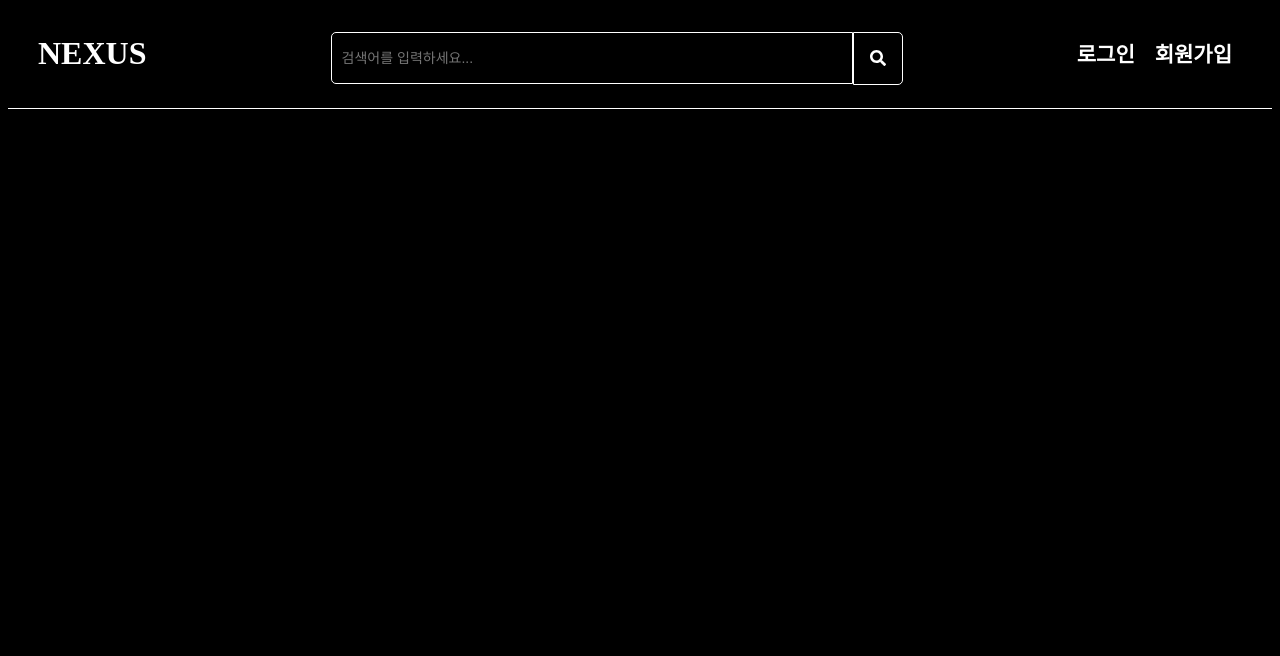
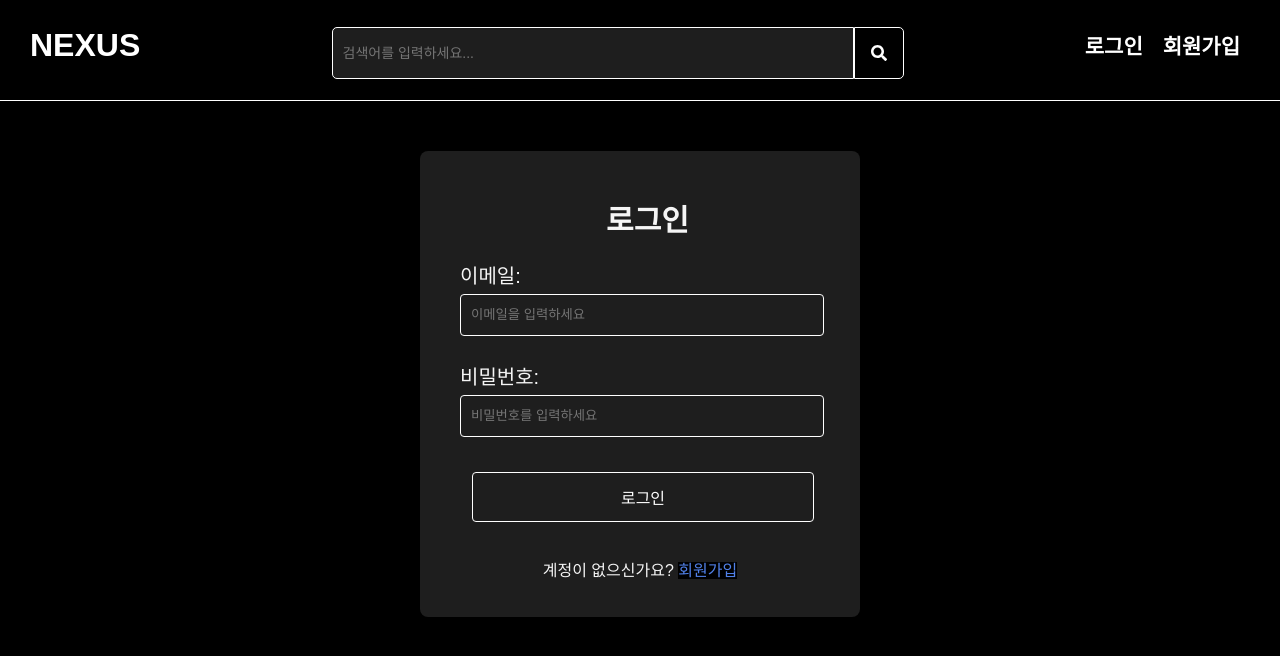
Before and after one commit to Zackdokong/Nexus, a React (Vite) app: page /login in a window 1280 px wide. Shown: the top 656 px of the page. Built offline with nearby package versions, Linux system fonts and the light colour scheme.

Commit message:
로그인 만듬, 헤더에서 닉네임으로 환영인사 표시하도록 함

```diff
--- a/src/components/header.css
+++ b/src/components/header.css
@@ -35,7 +35,7 @@
     font-size: 14px;
 }
 .search-button {
-    height: 53px; /* 검색창과 높이 맞추기 */
+    height: 52px; /* 검색창과 높이 맞추기 */
     width: 50px; /* 버튼 크기 조절 */
     border: solid white;
     border-width: 1px;
@@ -47,6 +47,7 @@
     border-radius: 0 5px 5px 0; /* 오른쪽 모서리만 둥글게 */
     cursor: pointer;
     transition: background-color 0.3s ease;
+    margin-top: 6px;
 }
 
 .search-button:hover {
--- a/src/components/header.tsx
+++ b/src/components/header.tsx
@@ -1,22 +1,21 @@
-import { useState, useEffect } from 'react'; // React Hooks
+import { useState, useEffect } from 'react';
 import './header.css';
-import { FaSearch } from 'react-icons/fa'; // Font Awesome 아이콘
-import { Link, useNavigate } from 'react-router-dom'; // Link 추가 및 useNavigate
-import supabase from '../../supabase'
+import { FaSearch } from 'react-icons/fa';
+import { Link, useNavigate } from 'react-router-dom';
+import supabase from '../../supabase';
 
 function Header() {
-  const [user, setUser] = useState<any>(null); // 로그인된 사용자 상태
-  const navigate = useNavigate(); // useNavigate 추가
+  const [user, setUser] = useState<any>(null);
+  const navigate = useNavigate();
 
   useEffect(() => {
     const getUser = async () => {
-      // 로그인 상태인지 확인
       const { data: { session } } = await supabase.auth.getSession();
       if (session) {
-        const { data } = await supabase.auth.getUser();
-        setUser(data); // 사용자 정보 저장
+        const { user } = session;
+        setUser(user); // 세션에서 사용자 정보 저장
       } else {
-        setUser(null); // 로그인되지 않은 경우 null 설정
+        setUser(null);
       }
     };
 
@@ -24,7 +23,7 @@ function Header() {
 
     const { data: authListener } = supabase.auth.onAuthStateChange(
       (event, session) => {
-        setUser(session?.user || null); // 로그인 상태 변경 시 사용자 정보 갱신
+        setUser(session?.user || null);
       }
     );
 
@@ -34,15 +33,15 @@ function Header() {
   }, []);
 
   const handleLogout = async () => {
-    await supabase.auth.signOut(); // Supabase에서 로그아웃
-    setUser(null); // 사용자 상태 초기화
-    navigate('/'); // 로그아웃 후 로그인 페이지로 리디렉션
+    await supabase.auth.signOut();
+    setUser(null);
+    navigate('/');
   };
 
   return (
     <div className="wrapper">
       <div className="logo-wrapper">
-        <Link to="/" className="logo"><h1>NEXUS</h1></Link> {/* 로고 클릭 시 홈으로 이동 */}
+        <Link to="/" className="logo"><h1>NEXUS</h1></Link>
       </div>
       <div className="search-wrapper">
         <input
@@ -57,13 +56,13 @@ function Header() {
       {
         user ? (
           <div className="account-wrapper">
-            {/* 로그인된 사용자 정보 표시 */}
-            <h2 className="welcome">환영합니다, {user?.metadata?.display_name || user?.email}</h2>
-            <h2 className="logout" onClick={handleLogout}>로그아웃</h2> {/* 로그아웃 버튼 클릭 시 handleLogout 함수 호출 */}
+            <h2 className="welcome">
+              환영합니다, {user.user_metadata?.displayName || user.email}님!
+            </h2>
+            <h2 className="logout" onClick={handleLogout}>로그아웃</h2>
           </div>
         ) : (
           <div className="account-wrapper">
-            {/* 로그인되지 않은 경우 로그인 및 회원가입 버튼 표시 */}
             <Link to="/login" className="login"><h2>로그인</h2></Link>
             <Link to="/signup" className="signup"><h2>회원가입</h2></Link>
           </div>
--- /dev/null
+++ b/src/components/login.css
@@ -0,0 +1,107 @@
+body {
+    font-family: Arial, sans-serif;
+    margin: 0;
+    padding: 0;
+    background-color: #1e1e1e; /* 어두운 배경 */
+    color: #f5f5f5; /* 밝은 텍스트 색상 */
+  }
+
+  .login-container {
+    width: 100%;
+    max-width: 400px;
+    margin: 50px auto;
+    background-color: #1e1e1e; /* 어두운 컨테이너 배경 */
+    padding: 20px;
+    border-radius: 8px;
+    box-shadow: 0 4px 8px rgba(0, 0, 0, 0.2);
+  }
+
+  .login-title {
+    text-align: center;
+    margin-bottom: 20px;
+    font-size: 30px;
+    margin-left: 15px;
+    background-color: #1e1e1e;
+  }
+
+  .login-form {
+    display: flex;
+    flex-direction: column;
+    background-color: #1e1e1e;
+    margin-left: 20px;
+  }
+
+  label {
+    background-color: #1e1e1e;
+    margin-bottom: 25px;
+    font-size: 20px;
+  }
+
+  input {
+    width: 90%;
+    padding: 10px;
+    height: 20px;
+    margin-top: 5px;
+    border: 1px solid white;
+    border-radius: 4px;
+    background-color: #1e1e1e;
+    color: #f5f5f5;
+  }
+
+  input:focus {
+    border:2px solid white;
+    outline: none;
+  }
+
+  .login-button {
+    width: 100%;
+    padding: 12px;
+    margin-top: 10px;
+    margin-left: 12px;
+    margin-bottom: 20px;
+    background-color: #1e1e1e;
+    justify-self: center;
+    color: white;
+    border: 1px solid white;
+    border-radius: 4px;
+    font-size: 16px;
+    cursor: pointer;
+    width: 90%;
+    transition: background-color 0.3s ease;
+  }
+
+  .login-button:hover {
+    background-color: #888;
+  }
+
+  .error-message {
+    color: red;
+    font-size: 16px;
+    margin-bottom: 10px;
+    text-align: center;
+    margin-right: 35px;
+  }
+
+  .success-message {
+    color: rgb(21, 236, 21);
+    font-size: 16px;
+    margin-bottom: 10px;
+    text-align: center;
+    margin-right: 35px;
+  }
+
+  .signup-link {
+    background-color: #1e1e1e;
+    text-align: center;
+    margin-top: 15px;
+    font-size: 16px;
+  }
+
+  .signup-link a {
+    color: #5181e9;
+    text-decoration: none;
+  }
+
+  .signup-link a:hover {
+    text-decoration: underline;
+  }
--- a/src/components/login.tsx
+++ b/src/components/login.tsx
@@ -1,12 +1,77 @@
-import "./signup.css";
+import "./login.css";
 import Header from "./header";
 import { useState } from "react";
+import { useNavigate } from "react-router-dom"; // React Router의 useNavigate 훅
 import supabase from "../../supabase";
 
 function LogIn() {
+  const [email, setEmail] = useState("");
+  const [password, setPassword] = useState("");
+  const [error, setError] = useState("");
+  const [success, setSuccess] = useState("");
+
+  const navigate = useNavigate(); // 리다이렉션을 위해 useNavigate 훅 사용
+
+  const handleLogIn = async (e: React.FormEvent) => {
+    e.preventDefault();
+
+    const { error } = await supabase.auth.signInWithPassword({
+      email,
+      password,
+    });
+
+    if (error) {
+      setError("비밀번호 혹은 이메일이 다릅니다");
+      setSuccess("");
+    } else {
+      setSuccess("로그인 성공! 환영합니다.");
+      setError("");
+      setEmail("");
+      setPassword("");
+
+      // 2초 후 홈으로 리다이렉션
+      setTimeout(() => {
+        navigate("/");
+      }, 0);
+    }
+  };
+
   return (
     <>
       <Header />
+      <div className="login-container">
+        <h2 className="login-title">로그인</h2>
+        <form className="login-form" onSubmit={handleLogIn}>
+          {error && <p className="error-message">{error}</p>}
+          {success && <p className="success-message">{success}</p>}
+          <label>
+            이메일:
+            <input
+              type="email"
+              value={email}
+              onChange={(e) => setEmail(e.target.value)}
+              placeholder="이메일을 입력하세요"
+              required
+            />
+          </label>
+          <label>
+            비밀번호:
+            <input
+              type="password"
+              value={password}
+              onChange={(e) => setPassword(e.target.value)}
+              placeholder="비밀번호를 입력하세요"
+              required
+            />
+          </label>
+          <button type="submit" className="login-button">
+            로그인
+          </button>
+        </form>
+        <p className="signup-link">
+          계정이 없으신가요? <a href="/signup">회원가입</a>
+        </p>
+      </div>
     </>
   );
 }
--- a/src/components/signup.css
+++ b/src/components/signup.css
@@ -4,7 +4,7 @@
     margin: 50px auto;
     padding: 20px;
     background-color: #1e1e1e;
-    border: 1px solid white;
+    border: none;
     border-radius: 10px;
     color: white;
     box-shadow: 0 4px 8px rgba(0, 0, 0, 0.2);
@@ -14,7 +14,7 @@
   .signup-title {
     background-color: #1e1e1e;
     text-align: center;
-    font-size: 24px;
+    font-size: 30px;
     margin-bottom: 20px;
   }
 
@@ -28,9 +28,9 @@
 
   /* 라벨과 입력 필드 */
   .signup-form label {
-    margin-bottom: 15px;
+    margin-bottom: 20px;
     margin-left: 25px;
-    font-size: 16px;
+    font-size: 20px;
     background-color: #1e1e1e;
   }
 
@@ -43,6 +43,7 @@
     background-color: #1e1e1e;
     color: white;
     font-size: 14px;
+    height: 20px;
   }
 
   .signup-form input::placeholder {
@@ -54,13 +55,14 @@
     margin-top: 20px;
     padding: 10px 20px;
     border: solid white;
-    background-color: black;
+    background-color: #1e1e1e;
     color: white;
     font-size: 16px;
     border-radius: 5px;
     cursor: pointer;
     transition: background-color 0.3s ease;
     border-width: 1px;
+    margin-bottom: 15px;
   }
 
   .signup-button:hover {
@@ -77,7 +79,7 @@
 
   .success-message {
     background-color: #1e1e1e;
-    color: rgb(11, 212, 11);
+    color: rgb(21, 236, 21);
     font-size: 16px;
     margin-bottom: 30px;
     margin-left: 25px;
```
